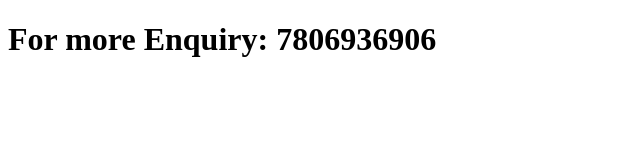
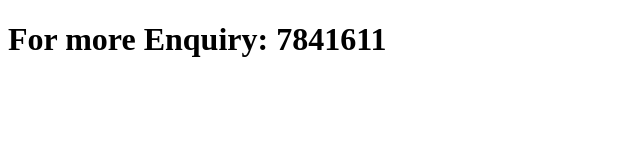
Before and after one commit to ashokkumar356/Demo, a plain HTML site: page contact.html in a window 1280 px wide. Shown: the whole page, without its empty margins (0-640 px from the left). Drawn offline with Linux system fonts and the light colour scheme.

Commit message:
Update contact.html

```diff
--- a/contact.html
+++ b/contact.html
@@ -6,6 +6,6 @@
     <title>Document</title>
 </head>
 <body>
-    <h1>For more Enquiry: 7806936906</h1>
+    <h1>For more Enquiry: 7841611</h1>
 </body>
 </html>
```
